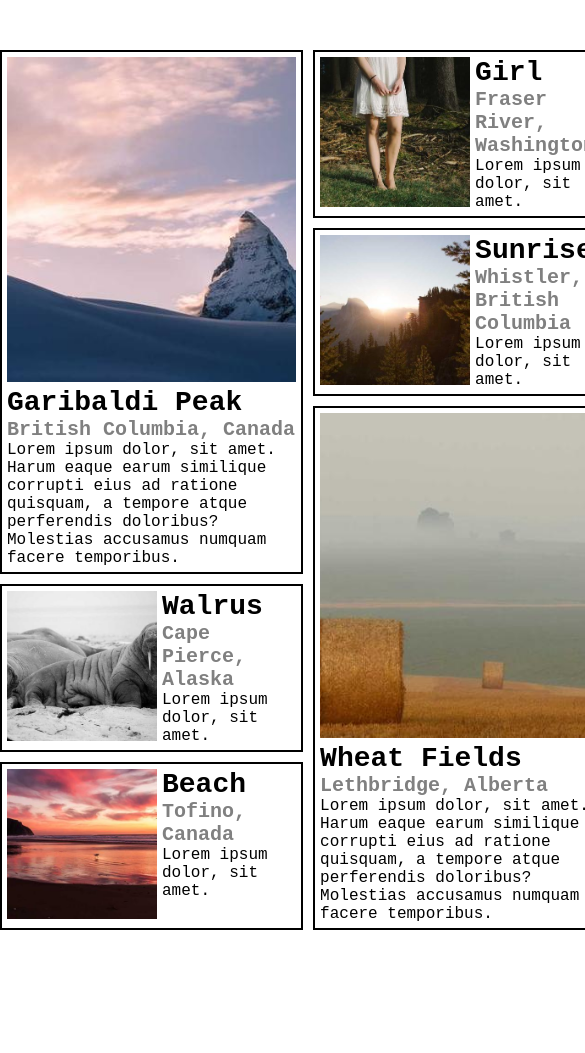
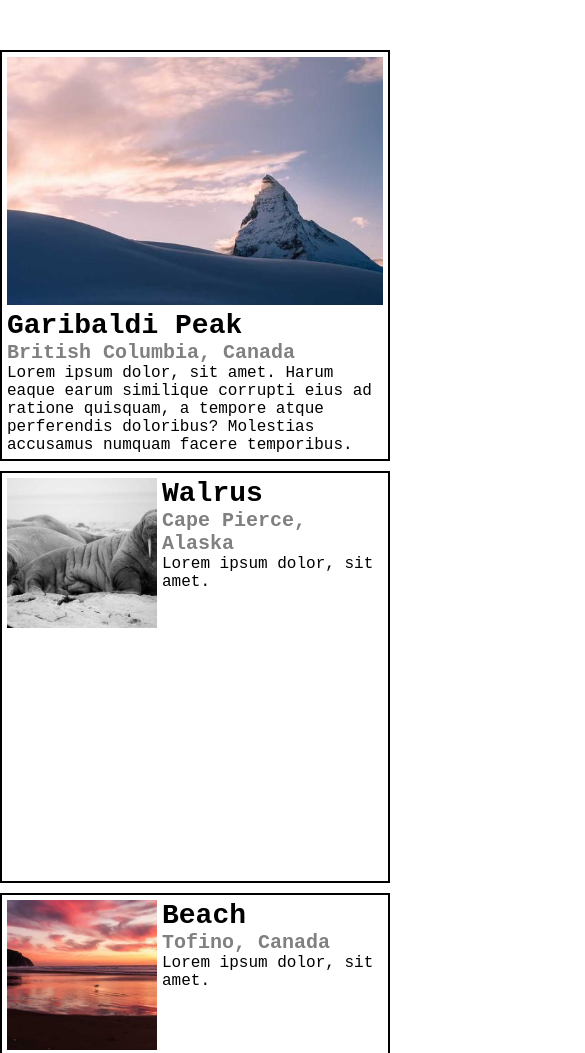
Before and after one commit to DexterNutt/HTMLHomework, a plain HTML site: page Grid/grid.html in a window 390 px wide. Shown: the top 1053 px of the page, 585 px wide, since content can reach past the window. Before the commit the page ends 980 px from the top, so only its background shows below. Drawn offline with Linux system fonts and the light colour scheme.

Commit message:
Added media queries to the homework.

```diff
--- a/Grid/grid.css
+++ b/Grid/grid.css
@@ -54,6 +54,7 @@ h3 {
     gap: 5px;
     grid-area: 4/1/5/2;
 }
+
 .item3 {
     font-family: 'Courier New', Courier, monospace;
     border: solid black 2px;
@@ -63,6 +64,7 @@ h3 {
     gap: 5px;
     grid-area: 5/1/5/2;
 }
+
 .item4 {
     font-family: 'Courier New', Courier, monospace;
     border: solid black 2px;
@@ -72,6 +74,7 @@ h3 {
     gap: 5px;
     grid-area: 1/2/2/3;
 }
+
 .item5 {
     font-family: 'Courier New', Courier, monospace;
     border: solid black 2px;
@@ -81,6 +84,7 @@ h3 {
     gap: 5px;
     grid-area: 2/2/3/3;
 }
+
 .item6 {
     font-family: 'Courier New', Courier, monospace;
     border: solid black 2px;
@@ -90,6 +94,7 @@ h3 {
     gap: 5px;
     grid-area: 3/2/6/3;
 }
+
 .item7 {
     font-family: 'Courier New', Courier, monospace;
     border: solid black 2px;
@@ -98,6 +103,7 @@ h3 {
     flex-direction: row;
     gap: 5px;
 }
+
 .item8 {
     font-family: 'Courier New', Courier, monospace;
     border: solid black 2px;
@@ -106,6 +112,7 @@ h3 {
     flex-direction: row;
     gap: 5px;
 }
+
 .item9 {
     font-family: 'Courier New', Courier, monospace;
     border: solid black 2px;
@@ -114,6 +121,7 @@ h3 {
     flex-direction: row;
     gap: 5px;
 }
+
 .item10 {
     font-family: 'Courier New', Courier, monospace;
     border: solid black 2px;
@@ -122,3 +130,20 @@ h3 {
     flex-direction: row;
     gap: 5px;
 }
+
+@media (max-width: 1300px) {
+    .grid-parent {
+        grid-template-columns: repeat(2, 1fr);
+    }
+}
+
+@media (max-width: 1000px) {
+    .grid-parent {
+        grid-template-columns: 1fr;
+        width: 100%;
+    }
+
+    .item {
+        grid-area: unset;
+    }
+}
```
